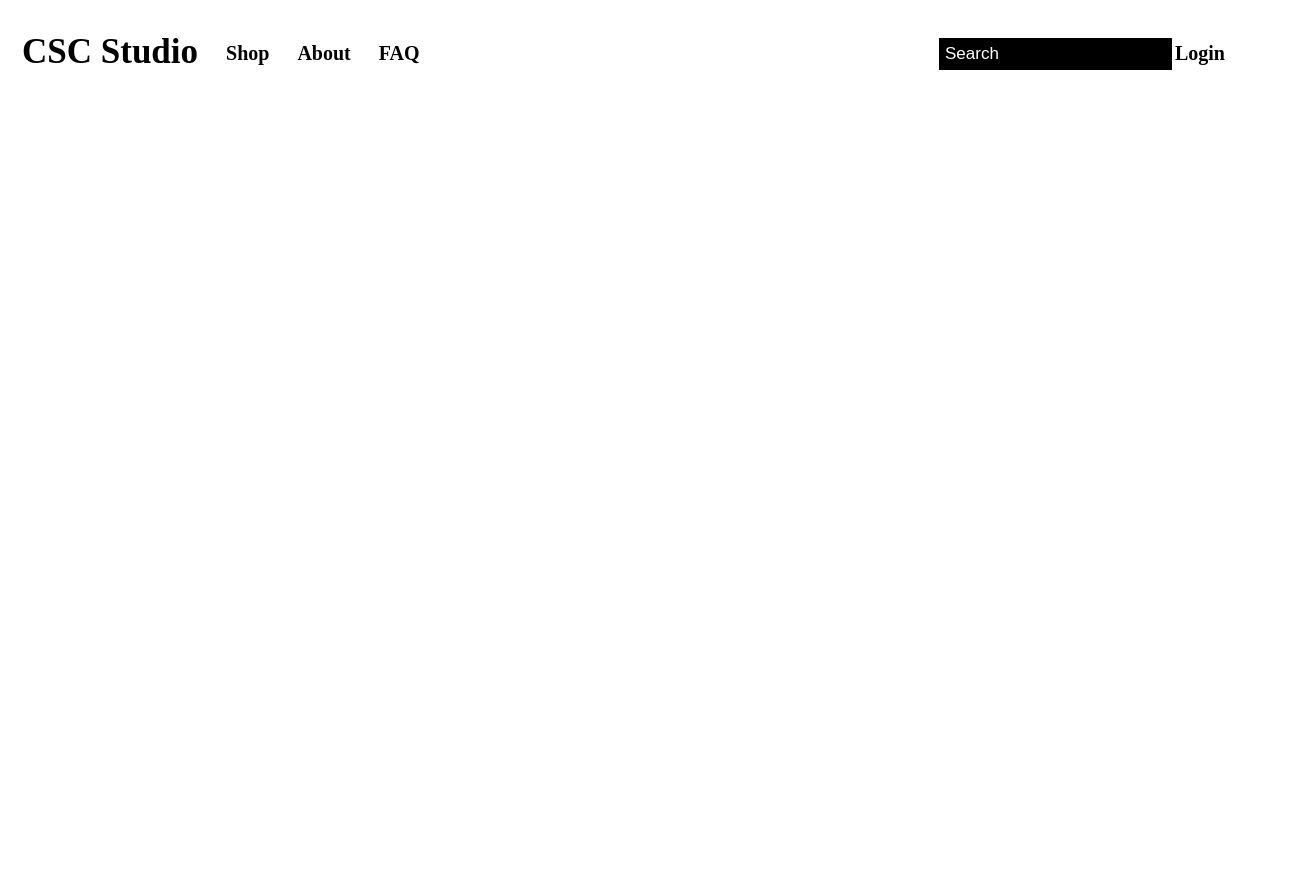
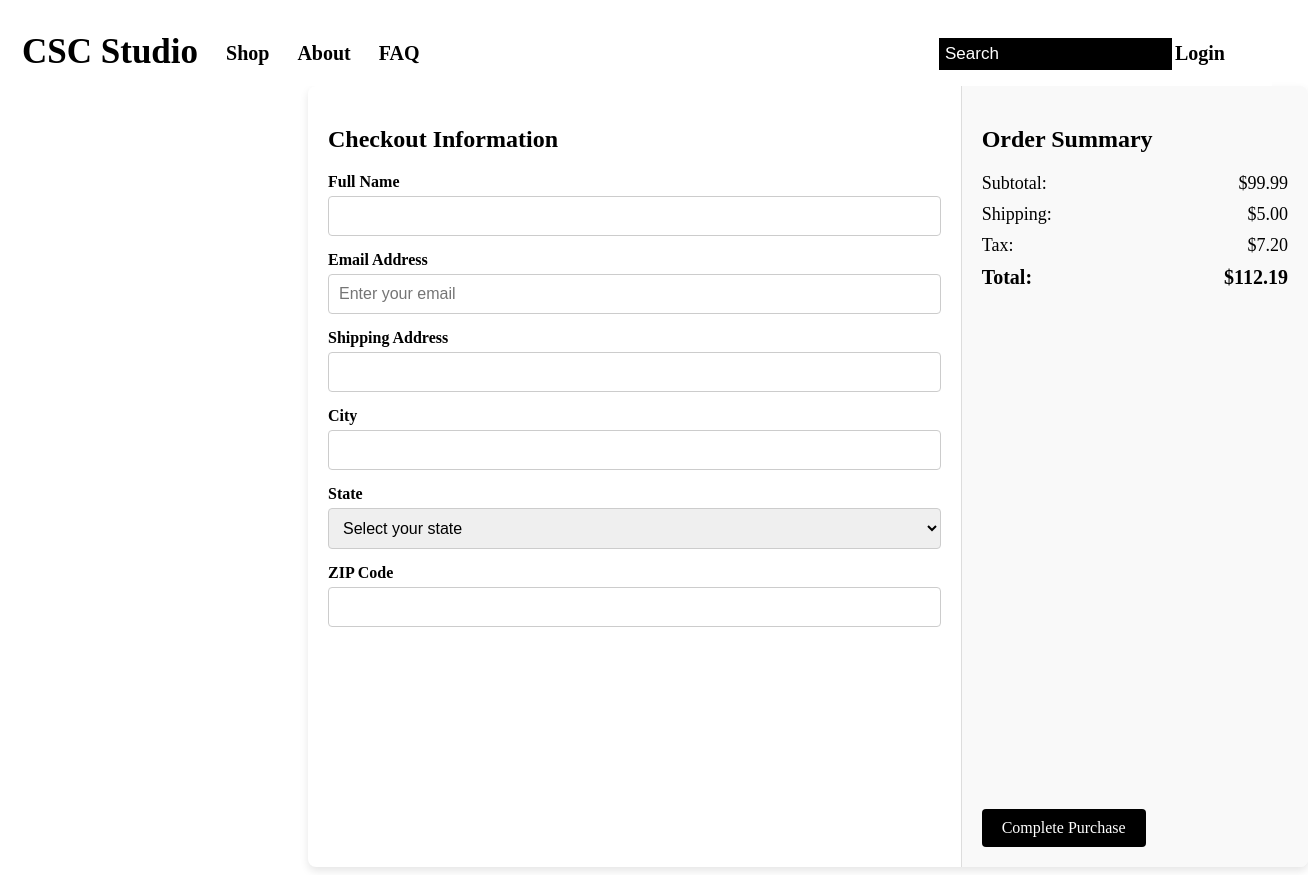
Before and after one commit to LongYinC/CSC317-TermProject, a plain HTML site: page views/checkout.html in a window 1280 px wide. Shown: the whole page, 1308 px wide, since content can reach past the window. Before the commit the page ends 800 px from the top, so only its background shows below. Drawn offline with Linux system fonts and the light colour scheme.

Commit message:
modified checkout.html

```diff
--- a/styles.css
+++ b/styles.css
@@ -224,3 +224,61 @@ img{
 .checkout-button:hover {
     background-color: #0056b3;
 }
+
+.checkout-container {
+    margin-left: 300px;
+    display: flex;
+    width: 80%;
+    background: #fff;
+    border-radius: 8px;
+    box-shadow: 0 4px 8px rgba(0, 0, 0, 0.1);
+    overflow: hidden;
+    max-width: 1000px;
+}
+.user-info {
+    flex: 2;
+    padding: 20px;
+    border-right: 1px solid #ddd;
+}
+.user-info h2 {
+    margin-bottom: 20px;
+    font-size: 24px;
+}
+.user-info form {
+    display: flex;
+    flex-direction: column;
+}
+.user-info label {
+    margin-bottom: 5px;
+    font-weight: bold;
+}
+.user-info input,
+.user-info select {
+    margin-bottom: 15px;
+    padding: 10px;
+    border: 1px solid #ccc;
+    border-radius: 4px;
+    font-size: 16px;
+}
+.price-summary {
+    flex: 1;
+    padding: 20px;
+    background-color: #f9f9f9;
+}
+.price-summary h2 {
+    margin-bottom: 20px;
+    font-size: 24px;
+}
+.price-details {
+    margin-bottom: 20px;
+}
+.price-details p {
+    display: flex;
+    justify-content: space-between;
+    margin: 10px 0;
+    font-size: 18px;
+}
+.price-summary .total {
+    font-weight: bold;
+    font-size: 20px;
+}
--- a/views/checkout.html
+++ b/views/checkout.html
@@ -15,6 +15,45 @@
         <input type="text" placeholder="Search">
         <a href="login.html">Login</a>
     </div>
+    <div class="checkout-container">
+        <div class="user-info">
+            <h2>Checkout Information</h2>
+            <form>
+                <label for="name">Full Name</label>
+                <input type="text" id="name" name="name" placeholder="Enter your full name" required>
 
+                <label for="email">Email Address</label>
+                <input type="email" id="email" name="email" placeholder="Enter your email" required>
+
+                <label for="address">Shipping Address</label>
+                <input type="text" id="address" name="address" placeholder="Enter your address" required>
+
+                <label for="city">City</label>
+                <input type="text" id="city" name="city" placeholder="Enter your city" required>
+
+                <label for="state">State</label>
+                <select id="state" name="state" required>
+                    <option value="">Select your state</option>
+                    <option value="CA">California</option>
+                    <option value="TX">Texas</option>
+                    <option value="NY">New York</option>
+                    <!-- Add more states as needed -->
+                </select>
+
+                <label for="zip">ZIP Code</label>
+                <input type="text" id="zip" name="zip" placeholder="Enter your ZIP code" required>
+            </form>
+        </div>
+        <div class="price-summary">
+            <h2>Order Summary</h2>
+            <div class="price-details">
+                <p><span>Subtotal:</span> <span>$99.99</span></p>
+                <p><span>Shipping:</span> <span>$5.00</span></p>
+                <p><span>Tax:</span> <span>$7.20</span></p>
+                <p class="total"><span>Total:</span> <span>$112.19</span></p>
+            </div>
+            <a href="#" class="checkout-button">Complete Purchase</a>
+        </div>
+    </div>
 </body>
 </html>
```
